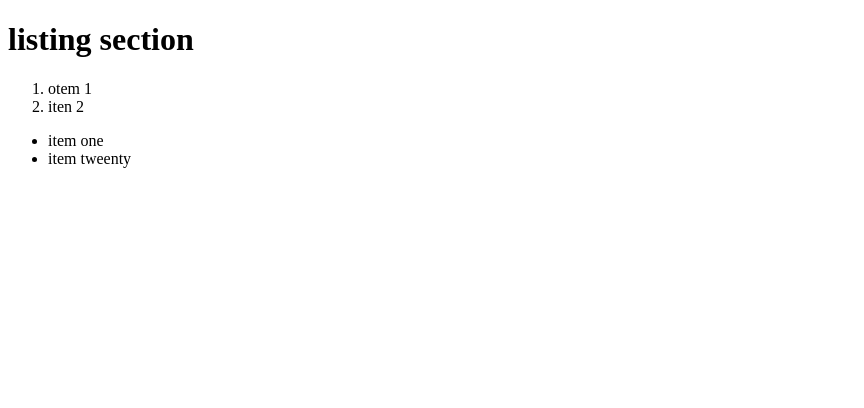
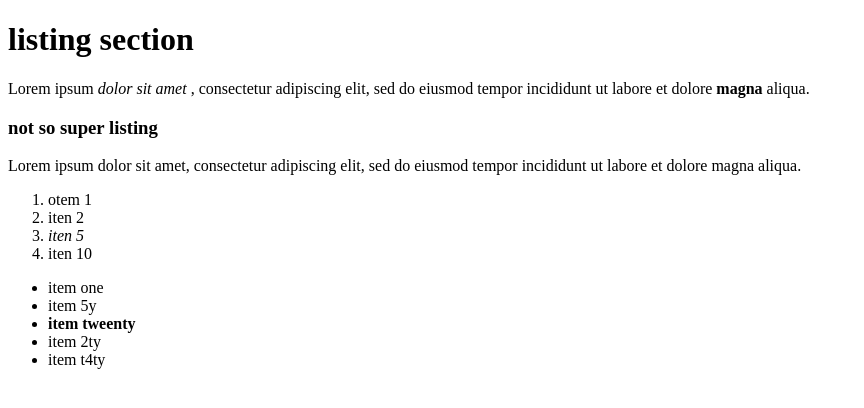
Before and after one commit to AYellowMinion/git_test, a plain HTML site: page html-boilerplate/practiceindex.html in a window 1280 px wide. Shown: the whole page, without its empty margins (0-864 px from the left). Drawn offline with Linux system fonts and the light colour scheme.

Commit message:
html wordpractice

```diff
--- a/html-boilerplate/practiceindex.html
+++ b/html-boilerplate/practiceindex.html
@@ -2,20 +2,31 @@
 <html lang="en">
     <head>
         <meta charset="UTF-8">
-        <title> potato</title>
+        <title>Tabtitleandetc1etc2etc3Iwonderhowlongthiscangolikeseriouslyhowmuchtabspacecanwetake</title>
     </head>
 
     <body>
         <h1>
             listing section
         </h1>
+            <p> Lorem ipsum <em> dolor sit amet </em>, consectetur adipiscing elit, sed do eiusmod
+            tempor incididunt ut labore et dolore <strong> magna </strong> aliqua.</p>
+        <h3> not so super listing</h3>
+            <p> Lorem ipsum dolor sit amet, consectetur adipiscing elit,
+                sed do eiusmod tempor incididunt ut labore et
+                dolore magna aliqua.</p>
         <ol>
             <li> otem 1 </li>
             <li> iten 2 </li>
+            <li> <em> iten 5 </em></li>
+            <li> iten 10 </li>
         </ol>
         <ul>
             <li> item one</li>
-            <li> item tweenty</li>
+            <li> item 5y</li>
+            <li> <strong> item tweenty </strong> </li>
+            <li> item 2ty</li>
+            <li> item t4ty</li>
         </ul>
     </body>
 </html>
```
Also changed, not shown: html-boilerplate/gittest.txt (deleted).
